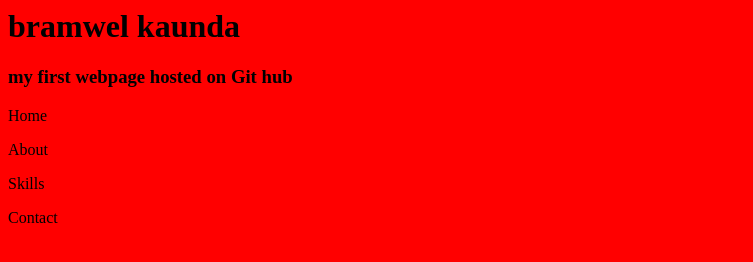
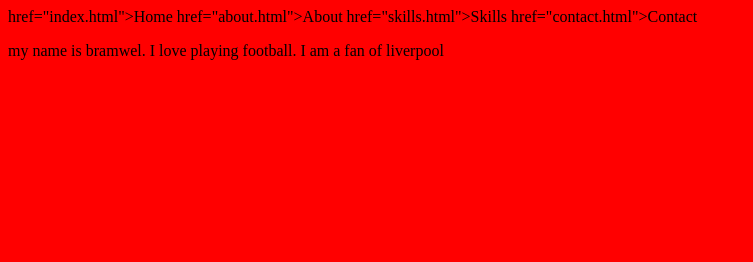
Before and after one commit to nrcfstudents/bramwelkaunda, a plain HTML site: page index.html in a window 1280 px wide. Shown: the whole page, without its empty margins (0-753 px from the left). Drawn offline with Linux system fonts and the light colour scheme.

Commit message:
bramwel kaunda

```diff
--- a/index.html
+++ b/index.html
@@ -1,18 +1,16 @@
 <html>
 <head>
-<title>
-bramwel kaunda
-</title>
-<link rel="stylesheet" href="style.css">
+<title>bramwelkaunda</title>
+<link rel="stylesheet"href="style.css"
 </head>
 <body bgcolor="red">
-<h1>bramwel kaunda</h1>
-<h3>my first webpage hosted on Git hub</h3>
-<div>
-<p>Home</p>
-<p>About</p>
-<p>Skills</p>
-<p>Contact</p>
+<a> href="index.html">Home</a>
+<a> href="about.html">About</a>
+<a> href="skills.html">Skills</a>
+<a> href="contact.html">Contact</a>
 </div>
+<p>my name is bramwel.
+	I love playing football.
+	I am a fan of liverpool
 </body>
 </html>
--- /dev/null
+++ b/style.css
@@ -0,0 +1,9 @@
+.nav-bar p{
+	font-size: 30px;
+	color: burlywood;
+}
+
+.nav-bar{
+	display: flex;
+	justify-content: space-between;
+}
```
